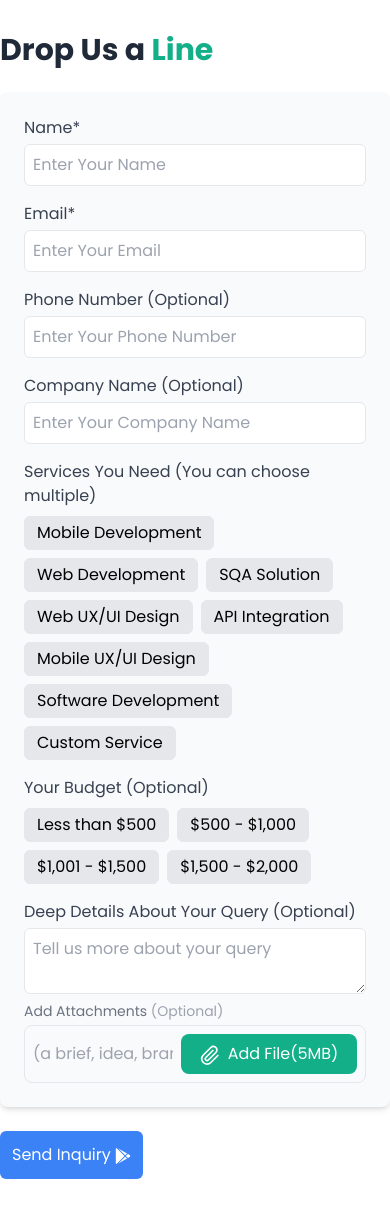
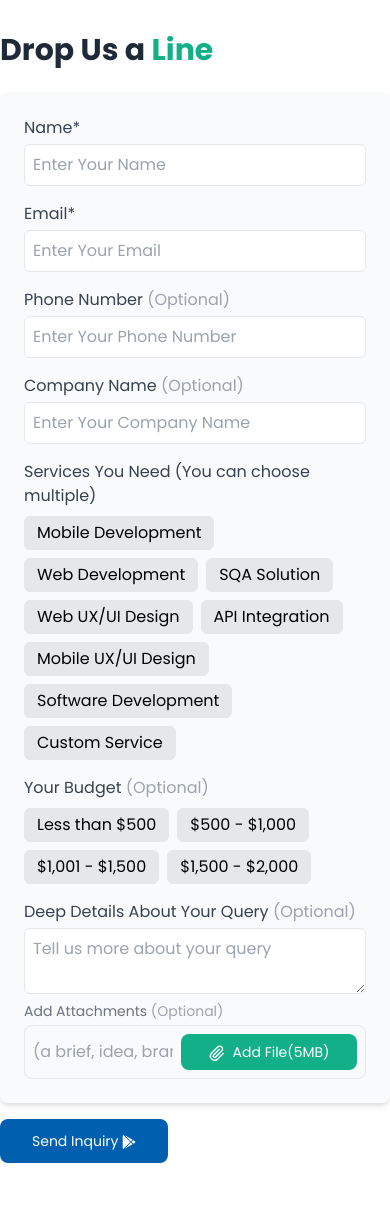
Before and after one commit to alamin71/Mediusware, a React (Vite) app: page / in a window 390 px wide. Built offline with nearby package versions, Linux system fonts and the light colour scheme.

Commit message:
responsive for mobile device

```diff
--- a/src/Components/React_Assignment.jsx
+++ b/src/Components/React_Assignment.jsx
@@ -5,11 +5,11 @@ import { GrAttachment } from "react-icons/gr";
 
 const React_Assignment = () => {
   return (
-    <div className="container mx-auto py-8 ">
+    <div className="container mx-auto py-8">
       <h1 className="text-3xl font-bold mb-6">
         Drop Us a <span className="text-customGreen">Line</span>
       </h1>
-      <form className="bg-customFormShadowBg shadow-md rounded-lg p-6 max-w-4xl">
+      <form className="bg-customFormShadowBg shadow-md rounded-lg p-6 max-w-5xl">
         <div className="grid grid-cols-1 md:grid-cols-2 gap-4">
           <div>
             <label className="block text-gray-700">Name*</label>
@@ -31,7 +31,7 @@ const React_Assignment = () => {
           </div>
           <div>
             <label className="block text-gray-700">
-              Phone Number (Optional)
+              Phone Number <span className="text-gray-400">(Optional)</span>
             </label>
             <input
               type="tel"
@@ -41,7 +41,7 @@ const React_Assignment = () => {
           </div>
           <div>
             <label className="block text-gray-700">
-              Company Name (Optional)
+              Company Name <span className="text-gray-400">(Optional)</span>
             </label>
             <input
               type="text"
@@ -78,7 +78,9 @@ const React_Assignment = () => {
         </div>
 
         <div className="mt-4">
-          <label className="block text-gray-700">Your Budget (Optional)</label>
+          <label className="block text-gray-700">
+            Your Budget <span className="text-gray-400">(Optional)</span>
+          </label>
           <div className="flex flex-wrap gap-2 mt-2">
             {[
               "Less than $500",
@@ -99,7 +101,8 @@ const React_Assignment = () => {
 
         <div className="mt-4">
           <label className="block text-gray-700">
-            Deep Details About Your Query (Optional)
+            Deep Details About Your Query{" "}
+            <span className="text-gray-400">(Optional)</span>
           </label>
           <textarea
             className="w-full p-2 border rounded-md mt-1"
@@ -118,8 +121,8 @@ const React_Assignment = () => {
               className="w-full text-gray-400 bg-transparent outline-none"
               disabled
             />
-            <button className="min-w-44 bg-customGreen text-white px-4 py-2 rounded-lg">
-              <GrAttachment className="inline-block w-5 h-5 mr-2" />
+            <button className="min-w-44 bg-customGreen text-white px-4 py-2 rounded-lg text-sm">
+              <GrAttachment className="inline-block w-4 h-4 mr-2" />
               Add File(5MB)
             </button>
           </div>
@@ -127,7 +130,7 @@ const React_Assignment = () => {
       </form>
       <button
         type="submit"
-        className=" bg-blue-500 text-white p-3 rounded-md mt-6 hover:bg-blue-600 transition"
+        className=" bg-customSubmitBtnBg text-white text-sm p-3 rounded-lg px-8 mt-4 mb-4 hover:bg-blue-600 transition"
       >
         Send Inquiry <FaGooglePlay className="inline-block" />
       </button>
--- a/tailwind.config.js
+++ b/tailwind.config.js
@@ -8,6 +8,7 @@ export default {
         cusTomBtnHoverClr: "#E9F9F3",
         customBtnTextClr: "#00A88E",
         customGreen: "#13AF88",
+        customSubmitBtnBg: "#0060AF",
       },
     },
   },
```
